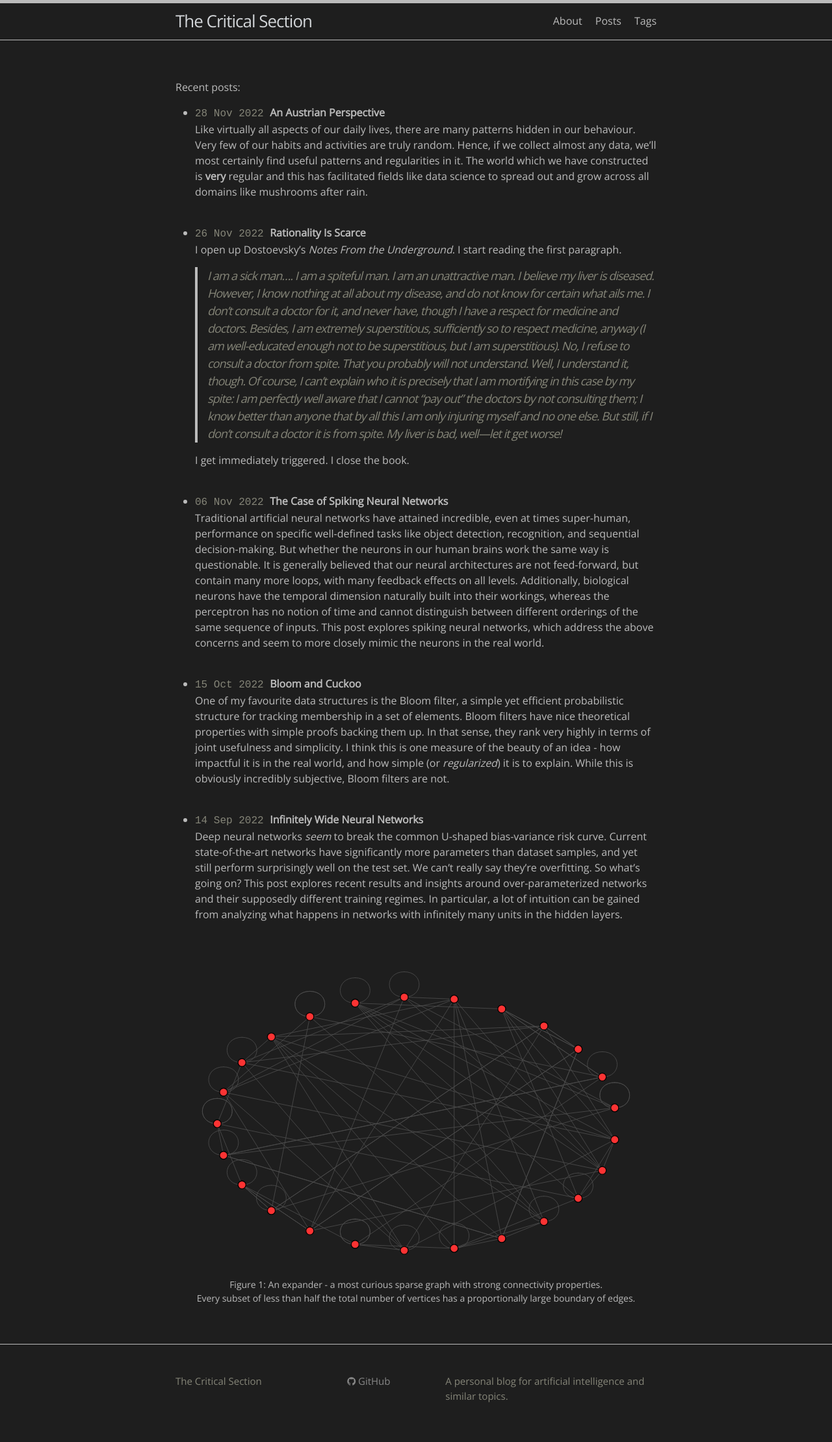
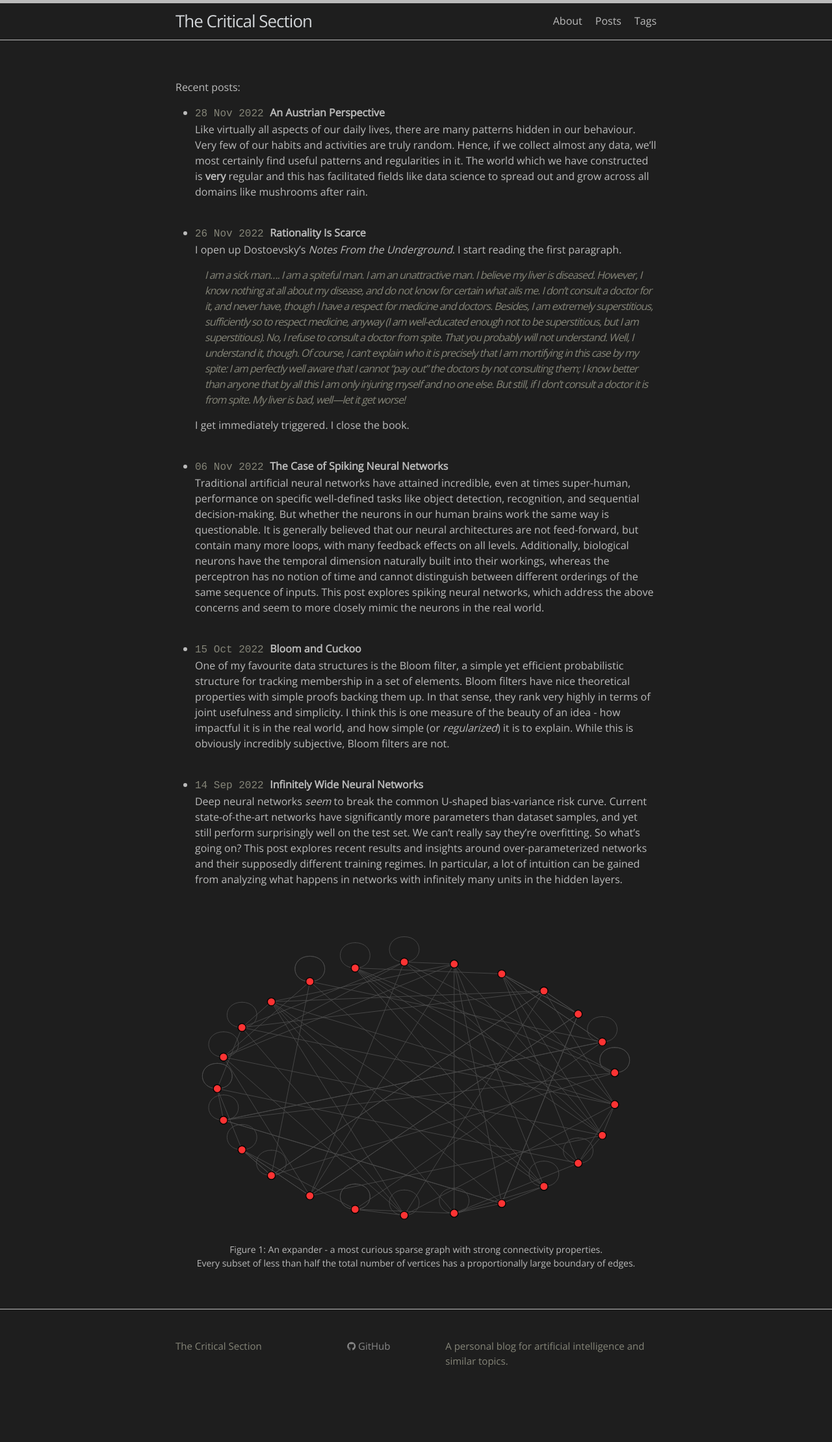
Before and after one commit to aceofgreens/aceofgreens.github.io, a Jekyll site: the page built from index.md, in a window 1280 px wide. Shown: the whole page at 65% size. Built offline with Jekyll 4.4.1, drawn with Linux system fonts in a browser that asks for light colours; after the commit the page ends 2165 px from its top, so only the background shows below that.

Commit message:
Small changes to styling

```diff
--- a/_sass/minima/_base.scss
+++ b/_sass/minima/_base.scss
@@ -242,9 +242,9 @@ span {
  */
 blockquote {
   color: $grey-color;
-  border-left: 4px solid $grey-color-light;
+  border-left: 4px $grey-color-light; // To show the solid line here, change to 4px solid $grey-color-light;
   padding-left: $spacing-unit / 2;
-  @include relative-font-size(1.125);
+  @include relative-font-size(1.0);
   letter-spacing: -1px;
   font-style: italic;
 
```
